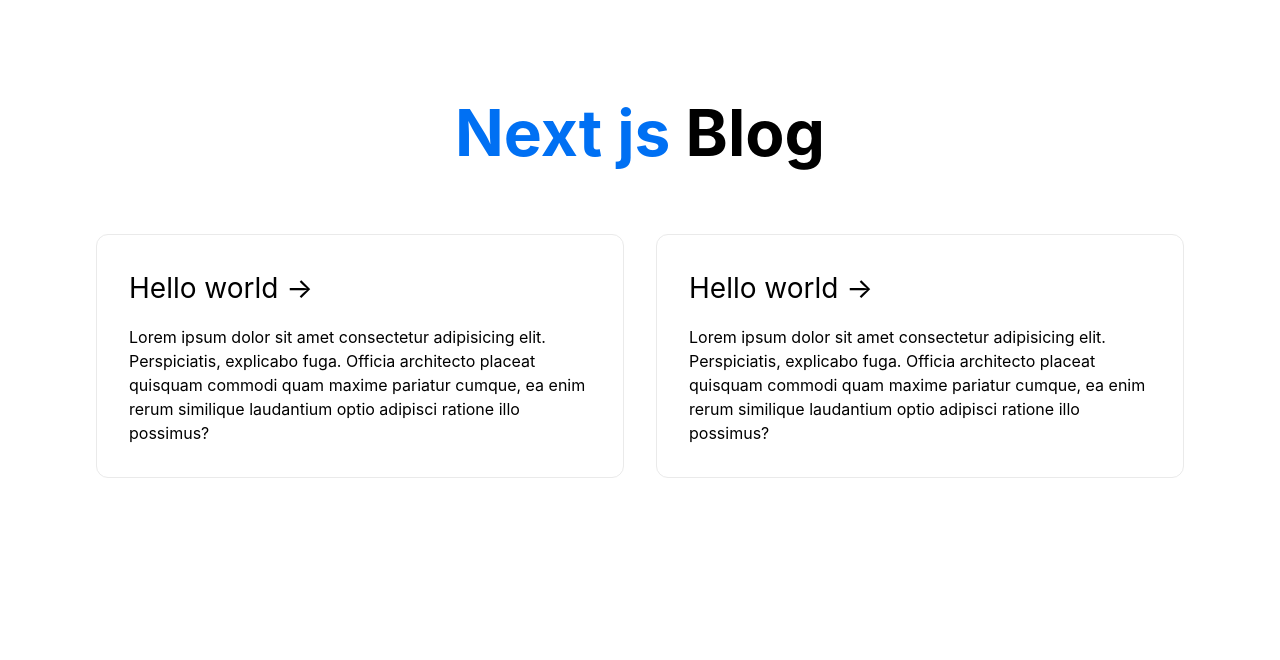
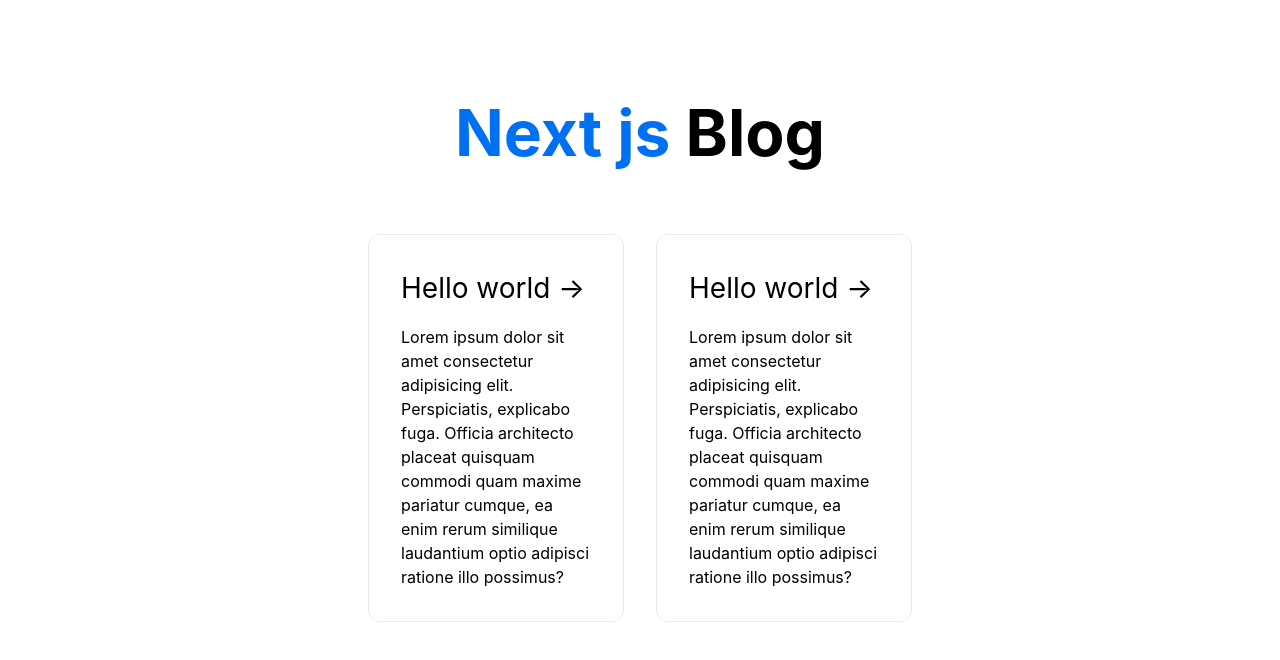
Before and after one commit to ChentuckyFriedKickens/next-blog-app, a Next.js app: page / in a window 1280 px wide. Shown: the top 660 px of the page. Built offline with nearby package versions, Linux system fonts and the light colour scheme.

Commit message:
automated commit

```diff
--- a/components/Card.tsx
+++ b/components/Card.tsx
@@ -3,7 +3,7 @@ import React from "react";
 const Card = (props: any) => {
   return (
     <div className={`card ${props.classes}`}>
-      <h3 className="pb-4">{props.name + " →"}</h3>
+      <h3 className="pb-4">{props.name || "Test Header"} →</h3>
       <p>
         {props.text ||
           `
--- a/pages/index.tsx
+++ b/pages/index.tsx
@@ -15,7 +15,7 @@ const Home: NextPage = () => {
         <link rel="icon" href="/favicon.ico" />
       </Head>
       <main className="col justify-center items-center p-24">
-        <div>
+        <div className="lg:w-1/2">
           <h1 className="text-center">
             <span>Next js </span>Blog
           </h1>
--- a/styles/output.scss
+++ b/styles/output.scss
@@ -558,6 +558,10 @@ video {
   --tw-backdrop-sepia:  ;
 }
 
+.w-1\/2 {
+  width: 50%;
+}
+
 .items-center {
   align-items: center;
 }
@@ -658,3 +662,9 @@ h3 {
   --tw-text-opacity: 1;
   color: rgb(0 112 243 / var(--tw-text-opacity));
 }
+
+@media (min-width: 1024px) {
+  .lg\:w-1\/2 {
+    width: 50%;
+  }
+}
```
